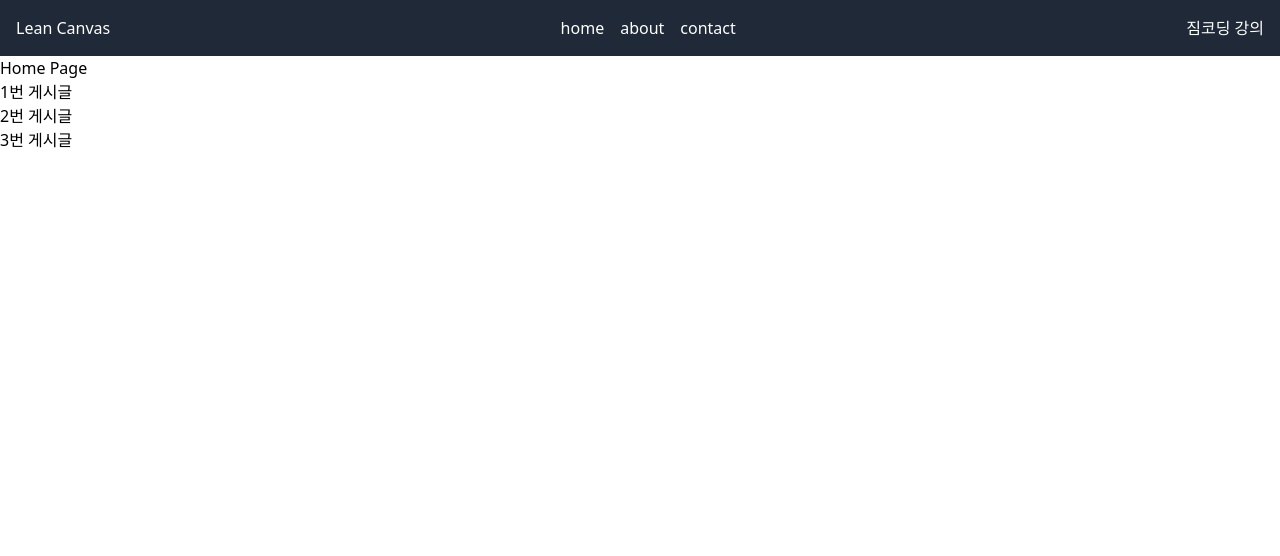
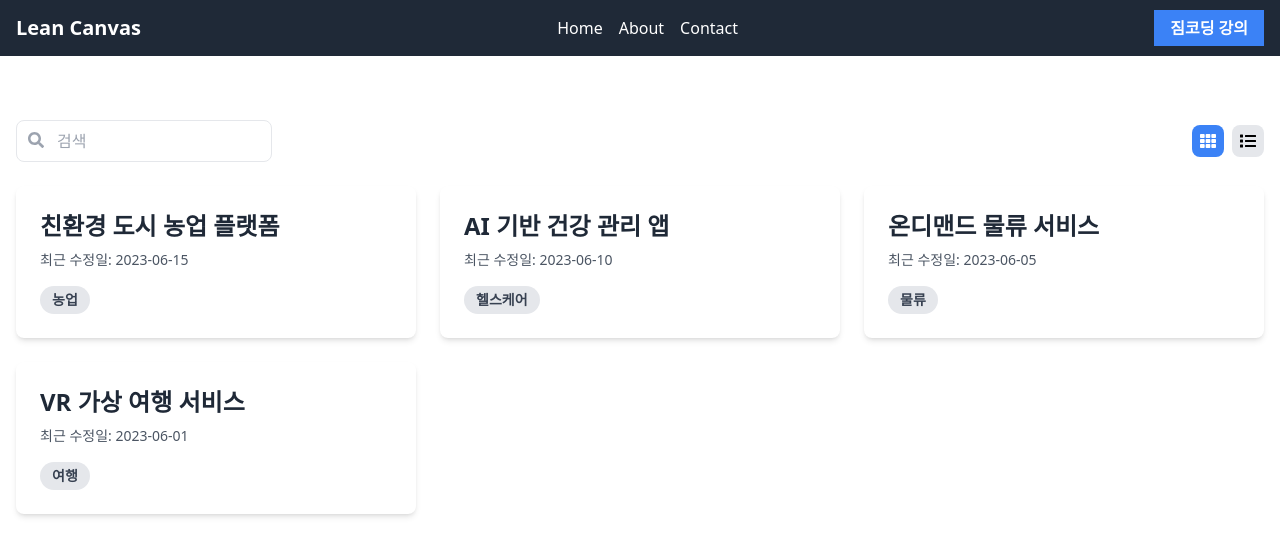
Before and after one commit to GwangIl-Park/FrontendStudy, a React (Vite) app in the folder react-gymcoding/lean-canvas-react/: page / in a window 1280 px wide. Shown: the top 556 px of the page. Built offline with nearby package versions, Linux system fonts and the light colour scheme.

Commit message:
feat: react 강의 - 린캔버스 UI 목록

```diff
--- a/react-gymcoding/lean-canvas-react/package.json
+++ b/react-gymcoding/lean-canvas-react/package.json
@@ -14,6 +14,7 @@
   "dependencies": {
     "react": "^19.0.0",
     "react-dom": "^19.0.0",
+    "react-icons": "^5.5.0",
     "react-router-dom": "^7.5.0",
     "styled-components": "^6.1.17"
   },
--- a/react-gymcoding/lean-canvas-react/src/Header.jsx
+++ b/react-gymcoding/lean-canvas-react/src/Header.jsx
@@ -1,18 +1,76 @@
 import { Link, NavLink, useNavigate } from 'react-router-dom';
+import {
+  FaHome,
+  FaInfoCircle,
+  FaEnvelope,
+  FaBars,
+  FaTimes,
+} from 'react-icons/fa';
+import { useState } from 'react';
+function Header() {
+  const navItems = [
+    { id: 'home', label: 'Home', icon: <FaHome />, to: '/' },
+    { id: 'about', label: 'About', icon: <FaInfoCircle />, to: '/about' },
+    { id: 'contact', label: 'Contact', icon: <FaEnvelope />, to: '/contact' },
+  ];
 
-function Header() {
-  const navigate = useNavigate();
+  const [isMenuOpen, setIsMenuOpen] = useState(false);
+  const toggleMenu = () => setIsMenuOpen(!isMenuOpen);
+
   return (
-    <header className='bg-gray-800 text-white px-4'>
-      <div className='container mx-auto flex justify-between items-center h-14'>
-        <div>Lean Canvas</div>
-        <nav className='space-x-4'>
-          <a href="#" className='hover:text-gray-300'>home</a>
-          <a href="#" className='hover:text-gray-300'>about</a>
-          <a href="#" className='hover:text-gray-300'>contact</a>
+    <header className="sticky top-0 bg-gray-800 text-white px-4">
+      <div className="container mx-auto flex justify-between items-center h-14">
+        <div>
+          <Link to="/" className="text-xl font-bold">
+            Lean Canvas
+          </Link>
+        </div>
+        <nav className="hidden sm:flex space-x-4">
+          {navItems.map(item => (
+            <NavLink key={item.id} to={item.to} className="hover:text-gray-300">
+              {item.label}
+            </NavLink>
+          ))}
         </nav>
-        <button>짐코딩 강의</button>
+        {/* <nav className="space-x-4">
+          <a href="#" className="hover:text-gray-300">
+            home
+          </a>
+          <a href="#" className="hover:text-gray-300">
+            about
+          </a>
+          <a href="#" className="hover:text-gray-300">
+            contact
+          </a>
+        </nav> */}
+        <button className="md:hidden" onClick={toggleMenu}>
+          <FaBars />
+        </button>
+        <button className="hidden md:block bg-blue-500 hover:bg-blue-600 text-white font-bold py-1.5 px-4">
+          짐코딩 강의
+        </button>
       </div>
+      {/*Mobile Menu*/}
+      <aside
+        className={`md:hidden fixed top-0 left-0 w-64 h-ful bg-gray-800 z-50 transform transition-transform duration-300 ease-in-out ${isMenuOpen ? 'translate-x-0' : '-translate-x-full'}`}
+      >
+        <div className="flex justify-end p-4">
+          <button
+            className="text-white focus:outline-none"
+            aria-label="Close menu"
+            onClick={toggleMenu}
+          >
+            <FaTimes className="h-6 w-6" />
+          </button>
+        </div>
+        <nav className="flex flex-col space-y-4 p-4">
+          {navItems.map(item => (
+            <NavLink key={item.id} to={item.to} className="hover:text-gray-300">
+              {item.label}
+            </NavLink>
+          ))}
+        </nav>
+      </aside>
       {/* <ul>
         {/* <li onClick={() => navigate('/')}>HOME</li>
         <li onClick={() => navigate('/about')}>About</li>
--- /dev/null
+++ b/react-gymcoding/lean-canvas-react/src/components/CanvasItem.jsx
@@ -0,0 +1,20 @@
+import { Link } from 'react-router-dom';
+
+function CanvasItem({ id, name, modifyDate, category }) {
+  return (
+    <Link
+      className="bg-white rounded-lg shadow-md overflow-hidden transition-transform duration-300 hover:scale-105"
+      to={`/canvases/${id}`}
+    >
+      <div className="p-6">
+        <h2 className="text-2xl font-bold mb-2 text-gray-800">{name}</h2>
+        <p className="text-sm text-gray-600 mb-4">최근 수정일: {modifyDate}</p>
+        <span className="inline-block px-3 py-1 text-sm font-semibold text-gray-700 bg-gray-200 rounded-full">
+          {category}
+        </span>
+      </div>
+    </Link>
+  );
+}
+
+export default CanvasItem;
--- /dev/null
+++ b/react-gymcoding/lean-canvas-react/src/components/CanvasList.jsx
@@ -0,0 +1,31 @@
+import CanvasItem from './CanvasItem';
+
+function CanvasList({ filterContents, searchInput, isGridView }) {
+  if (filterContents.length === 0)
+    return (
+      <div className="text-center py-10">
+        <p className="text-xl text-gray-600">
+          {searchInput ? '검색 결과가 없습니다' : '목록이 없습니다'}
+        </p>
+      </div>
+    );
+  return (
+    <div
+      className={`grid gap-6 ${isGridView ? 'sm:grid-cols-2 lg:grid-cols-3' : 'grid-cols-1'}`}
+    >
+      {filterContents.map(item => {
+        return (
+          <CanvasItem
+            key={item.id}
+            id={item.id}
+            name={item.name}
+            modifyDate={item.modifyDate}
+            category={item.category}
+          />
+        );
+      })}
+    </div>
+  );
+}
+
+export default CanvasList;
--- /dev/null
+++ b/react-gymcoding/lean-canvas-react/src/components/SearchBar.jsx
@@ -0,0 +1,18 @@
+import { FaSearch } from 'react-icons/fa';
+function SearchBar({ searchInput, handleSearchInput }) {
+  return (
+    <div className="relative w-full sm:w-64 mb-4 sm:mb-0">
+      <input
+        type="text"
+        placeholder="검색"
+        className="w-full pl-10 pr-4 py-2 border rounded-lg focus:outline-none focus:ring-2 focus:ring-blue-500"
+        aria-label="검색"
+        value={searchInput}
+        onChange={handleSearchInput}
+      />
+      <FaSearch className="absolute left-3 top-3 text-gray-400" />
+    </div>
+  );
+}
+
+export default SearchBar;
--- /dev/null
+++ b/react-gymcoding/lean-canvas-react/src/components/ViewToggle.jsx
@@ -0,0 +1,24 @@
+import { FaTh, FaList } from 'react-icons/fa';
+
+function ViewToggle({ isGridView, setIsGridView }) {
+  return (
+    <div className="flex space-x-2">
+      <button
+        className={`p-2 rounded-lg focus:outline-none focus:ring-2 focus:ring-blue-500 ${isGridView ? 'bg-blue-500 text-white' : 'bg-gray-200'}`}
+        aria-label="Grid view"
+        onClick={() => setIsGridView(true)}
+      >
+        <FaTh />
+      </button>
+      <button
+        className={`p-2 rounded-lg focus:outline-none focus:ring-2 focus:ring-blue-500 ${!isGridView ? 'bg-blue-500 text-white' : 'bg-gray-200'}`}
+        aria-label="List view"
+        onClick={() => setIsGridView(false)}
+      >
+        <FaList />
+      </button>
+    </div>
+  );
+}
+
+export default ViewToggle;
--- a/react-gymcoding/lean-canvas-react/src/pages/Home.jsx
+++ b/react-gymcoding/lean-canvas-react/src/pages/Home.jsx
@@ -1,20 +1,62 @@
-import { Link } from 'react-router-dom';
+import { useState } from 'react';
+import CanvasList from '../components/CanvasList';
+import SearchBar from '../components/SearchBar';
+import ViewToggle from '../components/ViewToggle';
+
 function Home() {
+  const contents = [
+    {
+      id: 1,
+      name: '친환경 도시 농업 플랫폼',
+      modifyDate: '2023-06-15',
+      category: '농업',
+    },
+    {
+      id: 2,
+      name: 'AI 기반 건강 관리 앱',
+      modifyDate: '2023-06-10',
+      category: '헬스케어',
+    },
+    {
+      id: 3,
+      name: '온디맨드 물류 서비스',
+      modifyDate: '2023-06-05',
+      category: '물류',
+    },
+    {
+      id: 4,
+      name: 'VR 가상 여행 서비스',
+      modifyDate: '2023-06-01',
+      category: '여행',
+    },
+  ];
+
+  const [searchInput, setSearchInput] = useState('');
+  const handleSearchInput = e => {
+    setSearchInput(e.target.value);
+  };
+
+  const filterContents = contents.filter(content =>
+    content.name.toLowerCase().includes(searchInput.toLowerCase()),
+  );
+
+  const [isGridView, setIsGridView] = useState(true);
+
   return (
-    <>
-      <div>Home Page</div>
-      <ul>
-        <li>
-          <Link to={`/canvases/1`}>1번 게시글</Link>
-        </li>
-        <li>
-          <Link to={`/canvases/2?keyword=canvas#helloworld!`}>2번 게시글</Link>
-        </li>
-        <li>
-          <Link to={`/canvases/3`}>3번 게시글</Link>
-        </li>
-      </ul>
-    </>
+    <div className="container mx-auto px-4 py-16">
+      <div className="mb-6 flex flex-col sm:flex-row items-center justify-between">
+        <SearchBar
+          searchInput={searchInput}
+          handleSearchInput={handleSearchInput}
+        />
+        <ViewToggle isGridView={isGridView} setIsGridView={setIsGridView} />
+      </div>
+      <CanvasList
+        filterContents={filterContents}
+        searchInput={searchInput}
+        isGridView={isGridView}
+      />
+    </div>
   );
 }
 
```
Also changed, not shown: 1 other file (tests, documents, lock files or other folders).
